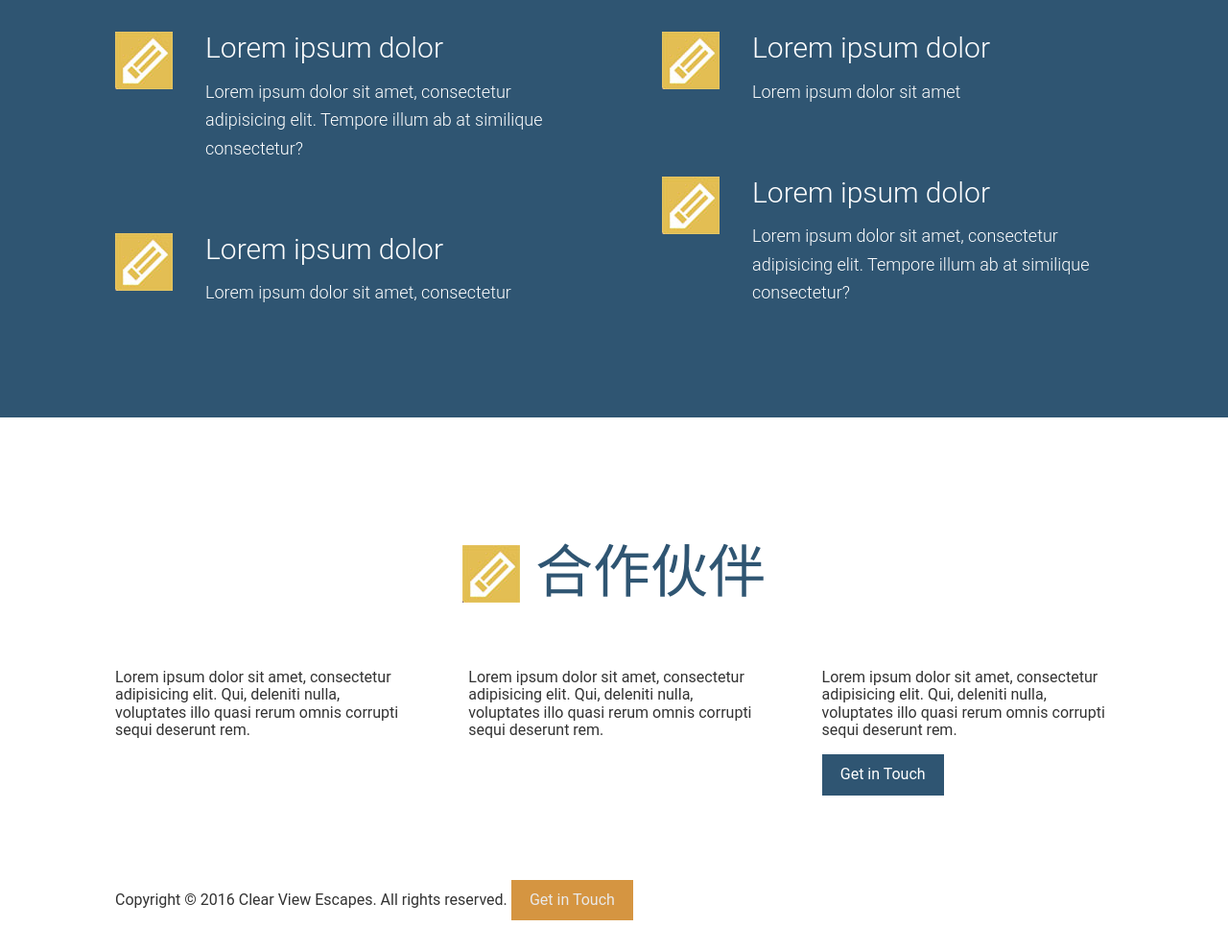
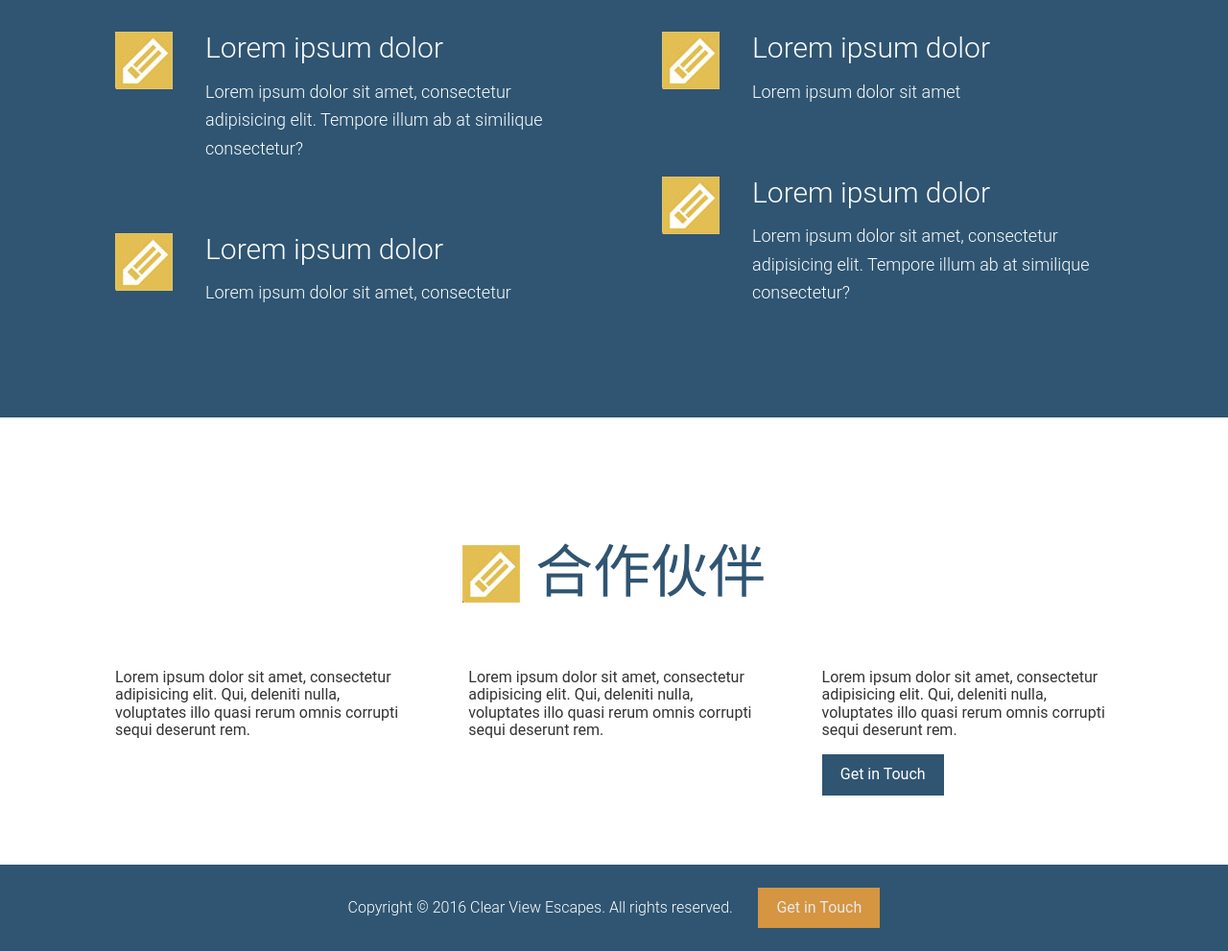
Before and after one commit to treeWater/maucho, a website built with webpack: page app/index.html in a window 1280 px wide. Shown: the part 1970-2961 px from the top of the page at 96% size. Built offline with nearby package versions, Linux system fonts and the light colour scheme.

Commit message:
finished footer style

```diff
--- a/app/assets/styles/styles.css
+++ b/app/assets/styles/styles.css
@@ -11,11 +11,11 @@
 @import "modules/_generic-content-container";
 @import "modules/_row";
 @import "modules/_section-title";
+@import "modules/_site-footer";
 @import "modules/_feature-item";
 
 /*
 @import "modules/_testimonial";
-@import "modules/_site-footer";
 @import "modules/_site-header";
 @import "modules/_primary-nav";
 @import "modules/_reveal-item";
--- a/app/temp/styles/styles.css
+++ b/app/temp/styles/styles.css
@@ -876,6 +876,29 @@ a {
 
 .section-title strong { font-weight: 500; }
 
+.site-footer {
+	background-color: #2f5572;
+	color: white;
+	text-align: center;
+	padding: .5rem 0;
+
+}
+
+.site-footer__text {
+		display: block;
+		margin-bottom: 1rem;
+		font-weight: 300;
+	}
+
+@media (min-width: 800px) {
+
+.site-footer__text {
+			display: inline-block;
+			margin-bottom: 0;
+			margin-right: 1.4rem
+	}
+  }
+
 .feature-item {
 	position: relative;
 	padding-bottom: 0;
@@ -929,7 +952,6 @@ a {
 
 /*
 @import "modules/_testimonial";
-@import "modules/_site-footer";
 @import "modules/_site-header";
 @import "modules/_primary-nav";
 @import "modules/_reveal-item";
```
